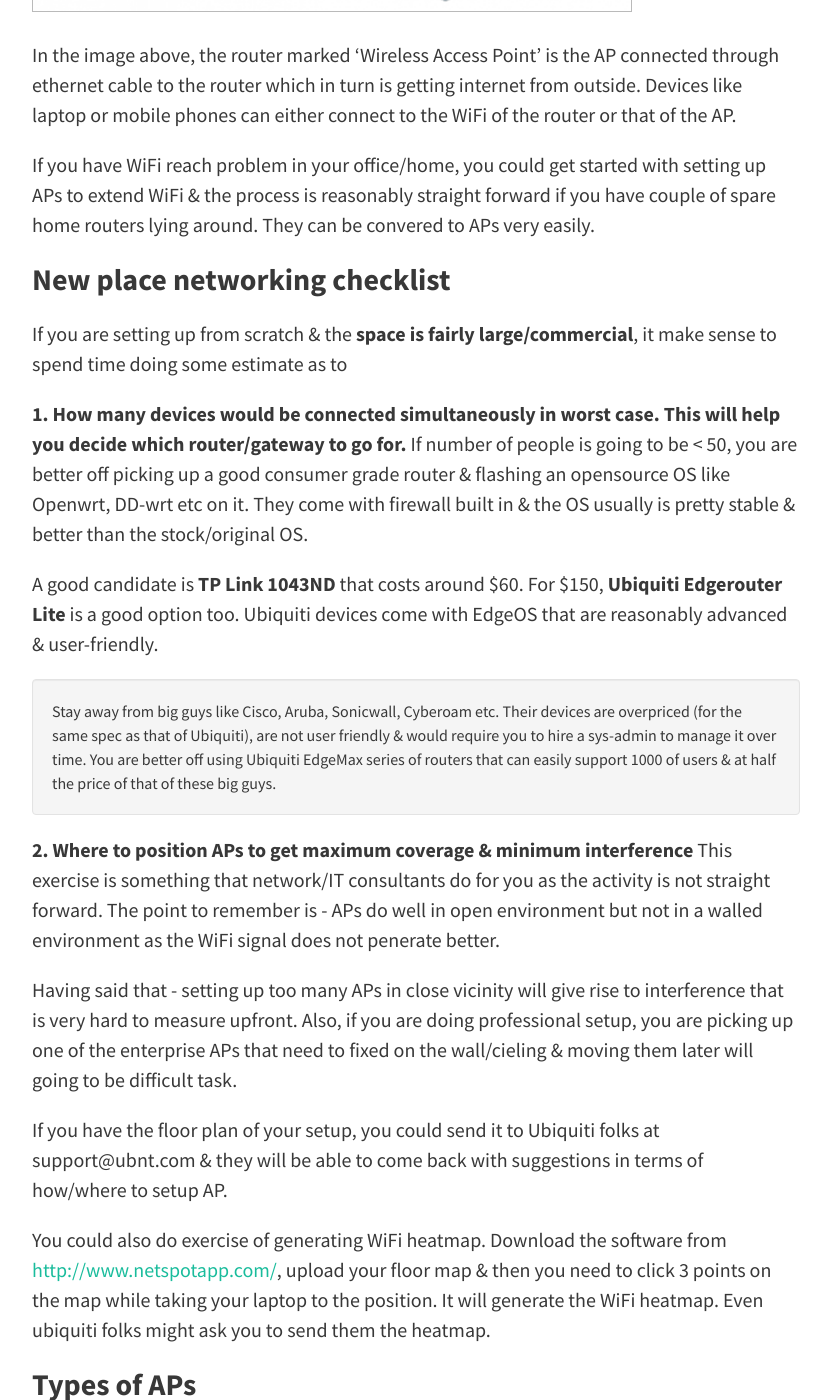
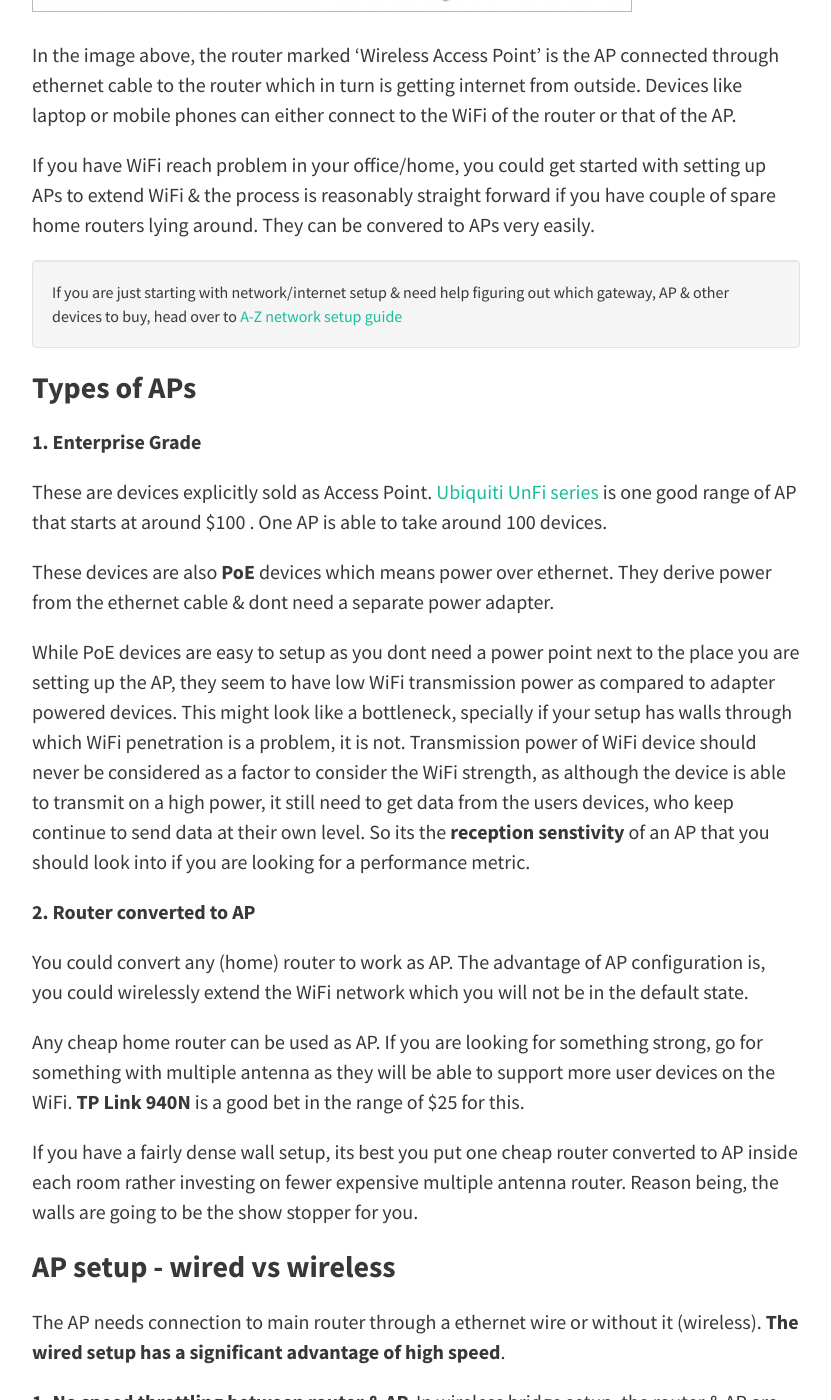
Before and after one commit to aura-website/aura-website.github.io, a Jekyll site: the page built from _posts/2016-12-11-how-to-extend-wifi.md, in a window 1280 px wide and 1400 px high, scrolled down 1442 px. Shown: the whole window, without its empty margins (224-1055 px from the left). Built offline with Jekyll 4.4.1, drawn with Linux system fonts in a browser that asks for light colours; nearby versions of some CDN libraries; comment, search, counter and statistics services are not loaded; some of the changed text lies outside the part shown.

Commit message:
updated extended wifi post to link to Linkedin post. Also moved deciding the AP location under wired Enterprise AP setup

```diff
--- a/_posts/2016-12-11-how-to-extend-wifi.md
+++ b/_posts/2016-12-11-how-to-extend-wifi.md
@@ -16,23 +16,8 @@
 
 If you have WiFi reach problem in your office/home, you could get started with setting up APs to extend WiFi & the process is reasonably straight forward if you have couple of spare home routers lying around. They can be convered to APs very easily.
 
-### New place networking checklist
+> If you are just starting with network/internet setup & need help figuring out which gateway, AP & other devices to buy, head over to [A-Z network setup guide](https://www.linkedin.com/pulse/a-z-network-setup-dubara-mat-poochna-ashish-pocha-sharma)
 
-If you are setting up from scratch & the **space is fairly large/commercial**, it make sense to spend time doing some estimate as to
-
-**1. How many devices would be connected simultaneously in worst case. This will help you decide which router/gateway to go for.** If number of people is going to be < 50, you are better off picking up a good consumer grade router & flashing an opensource OS like Openwrt, DD-wrt etc on it. They come with firewall built in & the OS usually is pretty stable & better than the stock/original OS.
-
-A good candidate is **TP Link 1043ND** that costs around $60. For $150, **Ubiquiti Edgerouter Lite** is a good option too. Ubiquiti devices come with EdgeOS that are reasonably advanced & user-friendly.
-
-> Stay away from big guys like Cisco, Aruba, Sonicwall, Cyberoam etc. Their devices are overpriced (for the same spec as that of Ubiquiti), are not user friendly & would require you to hire a sys-admin to manage it over time. You are better off using Ubiquiti EdgeMax series of routers that can easily support 1000 of users & at half the price of that of these big guys.
-
-**2. Where to position APs to get maximum coverage & minimum interference** This exercise is something that network/IT consultants do for you as the activity is not straight forward. The point to remember is - APs do well in open environment but not in a walled environment as the WiFi signal does not penerate better.
-
-Having said that - setting up too many APs in close vicinity will give rise to interference that is very hard to measure upfront. Also, if you are doing professional setup, you are picking up one of the enterprise APs that need to fixed on the wall/cieling & moving them later will going to be difficult task.
-
-If you have the floor plan of your setup, you could send it to Ubiquiti folks at support@ubnt.com & they will be able to come back with suggestions in terms of how/where to setup AP.
-
-You could also do exercise of generating WiFi heatmap. Download the software from [http://www.netspotapp.com/](http://www.netspotapp.com/), upload your floor map & then you need to click 3 points on the map while taking your laptop to the position. It will generate the WiFi heatmap. Even ubiquiti folks might ask you to send them the heatmap.
 
 ### Types of APs
 
```
Also changed, not shown: other parts of _posts/2016-12-11-how-to-extend-wifi.md (+12 -0 lines).
